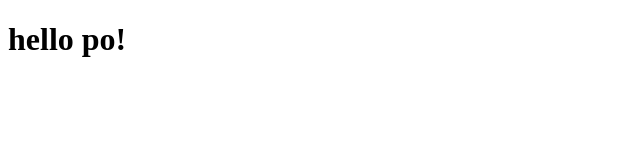
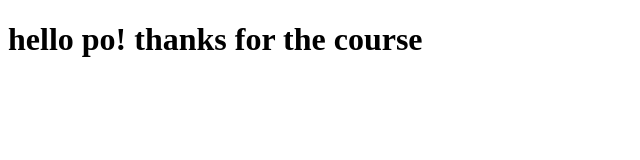
Before and after one commit to Bojoe115/coursera-test, a plain HTML site: page site/index.html in a window 1280 px wide. Shown: the whole page, without its empty margins (0-640 px from the left). Drawn offline with Linux system fonts and the light colour scheme.

Commit message:
small addition to our page content.

```diff
--- a/site/index.html
+++ b/site/index.html
@@ -6,6 +6,6 @@
 	<title>Hello God</title>
 </head>
 <body>
-<h1> hello po!<h1>
+<h1> hello po! thanks for the course<h1>
 </body>
 </html>
```
